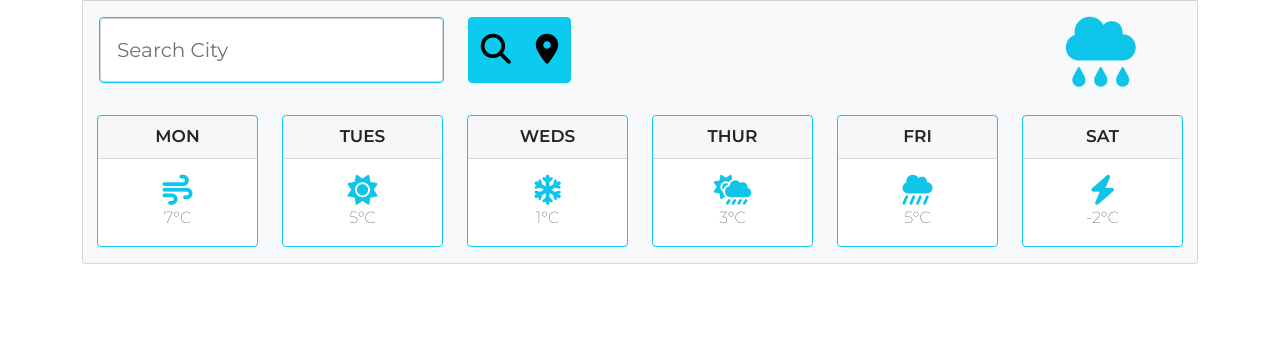
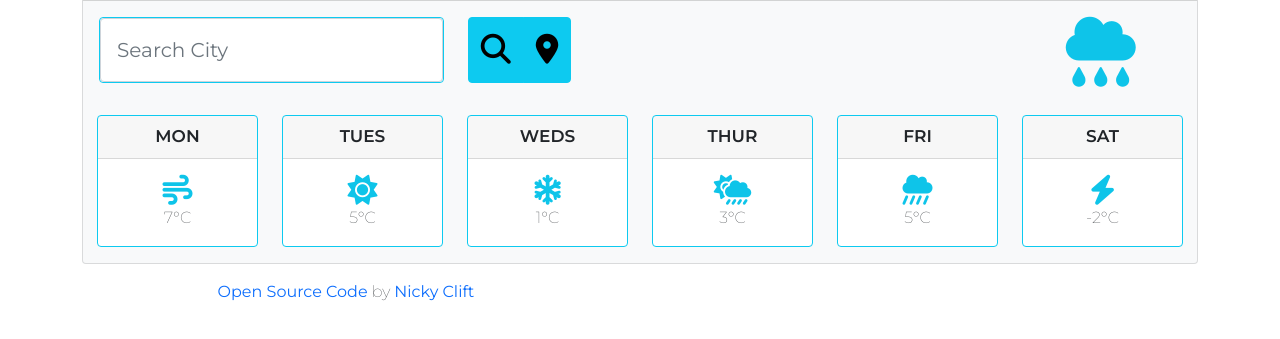
Before and after one commit to nickyaclift/weather-app, a plain HTML site: page index.html in a window 1280 px wide. Shown: the part 147-486 px from the top of the page. Drawn offline with nearby package versions, Linux system fonts and the light colour scheme; no server answers.

Commit message:
Links to GitHub and Linkedin

```diff
--- a/index.html
+++ b/index.html
@@ -158,6 +158,21 @@
         </div>
       </div>
     </div>
+    <div class="open-source">
+      <a
+        href="https://github.com/nickyaclift/weather-app.git"
+        target="_blank"
+        class="git-hub"
+        >Open Source Code</a
+      >
+      by
+      <a
+        href="https://www.linkedin.com/in/nicky-clift-69392a162/"
+        class="linkedin"
+        target="_blank"
+        >Nicky Clift</a
+      >
+    </div>
   </body>
   <script src="src/index.js"></script>
 </html>
--- a/src/style.css
+++ b/src/style.css
@@ -70,3 +70,16 @@ h5 {
   font-size: 30px;
   font-style: normal;
 }
+.open-source {
+  text-align: left;
+  margin-left: 17%;
+}
+.git-hub,
+.linkedin {
+  text-decoration: none;
+  font-weight: 400;
+}
+.git-hub:hover,
+.linkedin:hover {
+  text-decoration: underline;
+}
```
